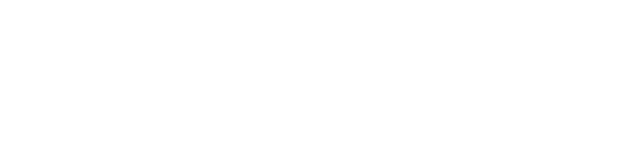
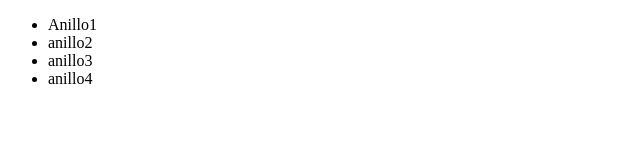
Before and after one commit to valentino-moyano/repositorio, a plain HTML site: page anillos.html in a window 1280 px wide. Shown: the whole page, without its empty margins (0-640 px from the left). Drawn offline with Linux system fonts and the light colour scheme.

Commit message:
Update anillos.html

```diff
--- a/anillos.html
+++ b/anillos.html
@@ -6,6 +6,19 @@
     <title>Document</title>
 </head>
 <body>
-
+    <ul class="gridContainer">
+            <li class="gridItem item1">
+                Anillo1
+            </li>
+            <li class="gridItem item2">
+                anillo2
+            </li>
+            <li class="gridItem item3">
+                anillo3
+            </li>
+            <li class="gridItem item4">
+                anillo4
+            </li>
+        </ul>
 </body>
 </html>
```
